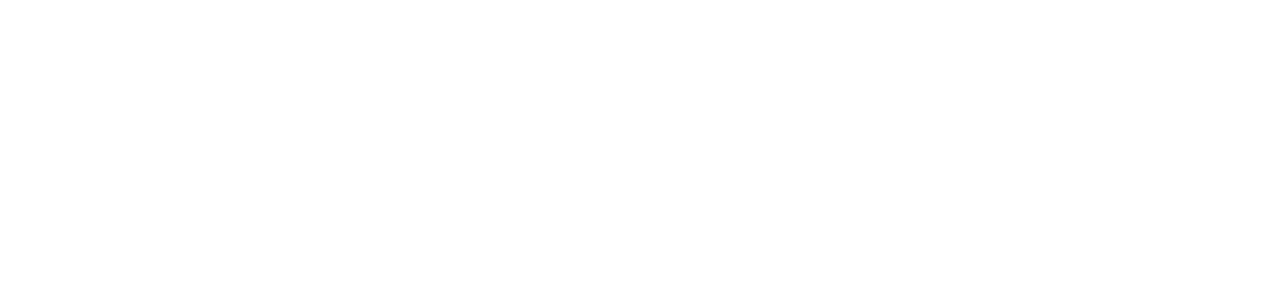
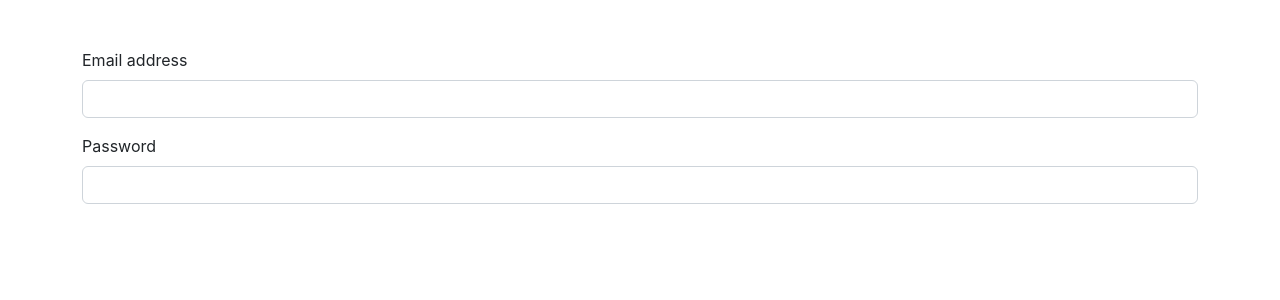
Before and after one commit to DavidPerelman/signup-form, a React (Create React App) app: page / in a window 1280 px wide. Shown: the top 300 px of the page. Built offline with nearby package versions, Linux system fonts and the light colour scheme.

Commit message:
setup password input test

```diff
--- a/public/index.html
+++ b/public/index.html
@@ -1,14 +1,15 @@
 <!DOCTYPE html>
 <html lang="en">
+
 <head>
   <meta charset="utf-8" />
   <link rel="icon" href="%PUBLIC_URL%/favicon.ico" />
+  <link href="https://cdn.jsdelivr.net/npm/bootstrap@5.2.2/dist/css/bootstrap.min.css" rel="stylesheet"
+    integrity="sha384-Zenh87qX5JnK2Jl0vWa8Ck2rdkQ2Bzep5IDxbcnCeuOxjzrPF/et3URy9Bv1WTRi" crossorigin="anonymous">
+
   <meta name="viewport" content="width=device-width, initial-scale=1" />
   <meta name="theme-color" content="#000000" />
-    <meta
-      name="description"
-      content="Web site created using create-react-app"
-    />
+  <meta name="description" content="Web site created using create-react-app" />
   <link rel="apple-touch-icon" href="%PUBLIC_URL%/logo192.png" />
   <!--
       manifest.json provides metadata used when your web app is installed on a
@@ -26,6 +27,7 @@
     -->
   <title>React App</title>
 </head>
+
 <body>
   <noscript>You need to enable JavaScript to run this app.</noscript>
   <div id="root"></div>
@@ -40,4 +42,5 @@
       To create a production bundle, use `npm run build` or `yarn build`.
     -->
 </body>
+
 </html>
--- a/src/App.js
+++ b/src/App.js
@@ -2,7 +2,34 @@
 import './App.css';
 
 function App() {
-  return <div className='App'></div>;
+  return (
+    <div className='container my-5'>
+      <form>
+        <div className='mb-3'>
+          <label htmlFor='email' className='form-label'>
+            Email address
+          </label>
+          <input
+            type='email'
+            id='email'
+            name='email'
+            className='form-control'
+          />
+        </div>
+        <div className='mb-3'>
+          <label htmlFor='password' className='form-label'>
+            Password
+          </label>
+          <input
+            type='password'
+            id='password'
+            name='password'
+            className='form-control'
+          />
+        </div>
+      </form>
+    </div>
+  );
 }
 
 export default App;
```
Also changed, not shown: 1 other file (tests, documents, lock files or other folders). Lines whose indentation alone changed are shown as unchanged.
